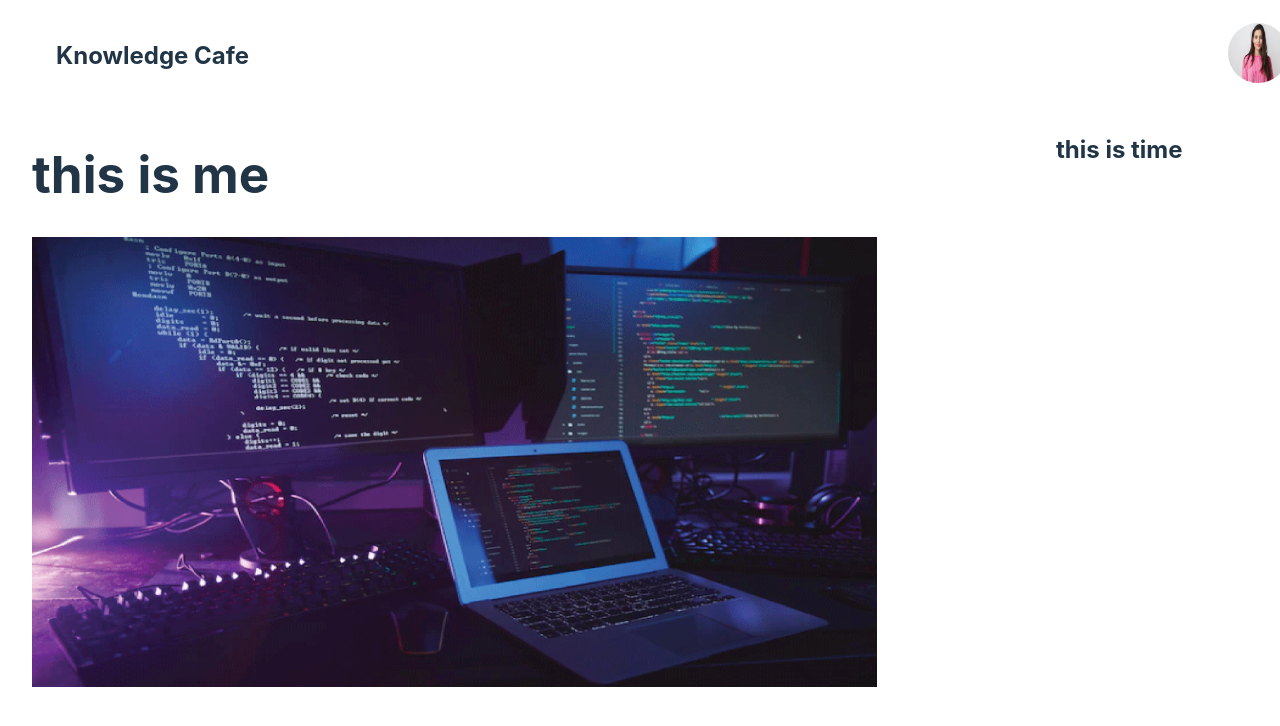
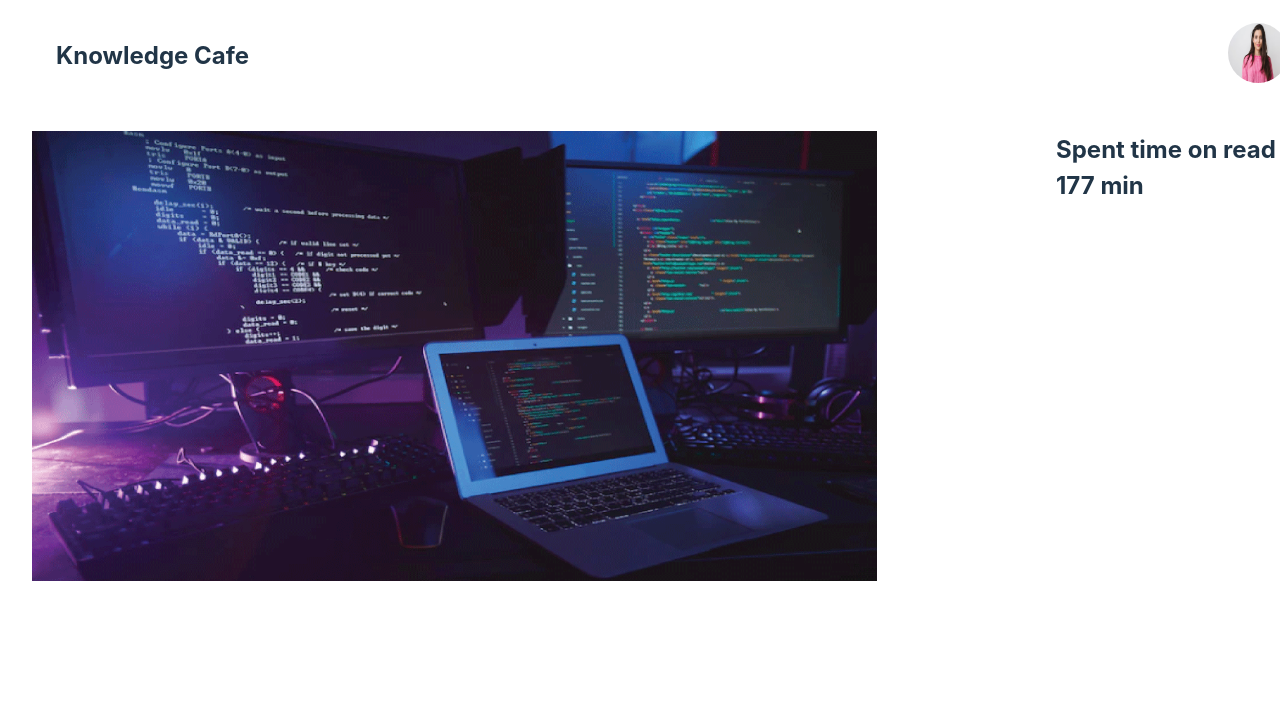
Before and after one commit to Naharun/knowledge-cafe-assignment, a React (Vite) app: page / in a window 1280 px wide. Shown: the top 726 px of the page. Built offline with nearby package versions, Linux system fonts and the light colour scheme.

Commit message:
added time container

```diff
--- a/src/components/Blog/Blog.jsx
+++ b/src/components/Blog/Blog.jsx
@@ -1,15 +1,17 @@
 import React from 'react';
 import './Blog.css'
 import logo from '../../image/programming-skills.png';
-import '../../../public/data.json';
 
 
 const Blog = (props) => {
     const {name,date,date2,img} = props.knowledge;
+    console.log(props);
     return (
         <div>
-            <h1>this is me</h1>
             <img className='container-image' src={logo} alt="" />
+            <div>
+                <h3>Name :{name}</h3>
+            </div>
         </div>
     );
 };
--- a/src/components/Knowledge/Knowledge.jsx
+++ b/src/components/Knowledge/Knowledge.jsx
@@ -19,7 +19,7 @@
                 }
             </div>
             <div className="time-container">
-                <h2>this is time</h2>
+                <h2>Spent time on read : 177 min</h2>
             </div>
         </div>
     );
```
